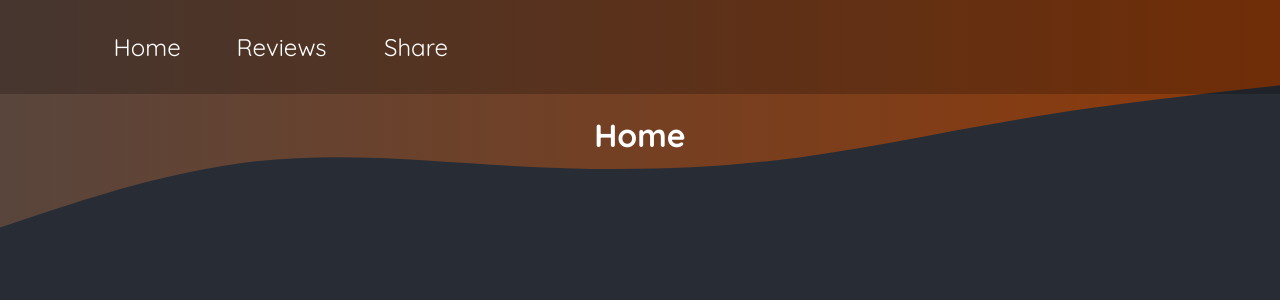
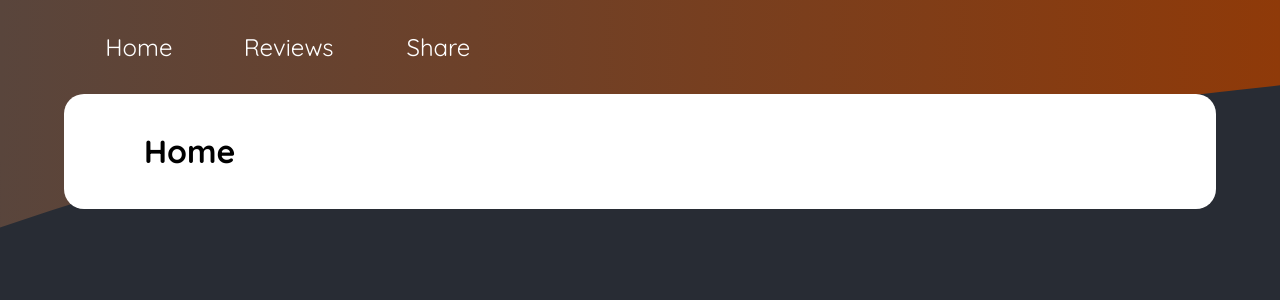
Before and after one commit to sean-xiao-zhao7/nextjs-meals, a Next.js app: page / in a window 1280 px wide. Shown: the top 300 px of the page. Built offline with nearby package versions, Linux system fonts and the light colour scheme.

Commit message:
Add new layout styles

```diff
--- a/app/globals.css
+++ b/app/globals.css
@@ -1,16 +1,17 @@
-@import url('https://fonts.googleapis.com/css2?family=Quicksand:wght@400;600;700&family=Montserrat:wght@400;700&display=swap');
+@import url("https://fonts.googleapis.com/css2?family=Quicksand:wght@400;600;700&family=Montserrat:wght@400;700&display=swap");
 
 * {
     box-sizing: border-box;
 }
 
 html {
-  font-family: 'Quicksand', sans-serif;
+    font-family: "Quicksand", sans-serif;
 }
 
 body {
+    background: radial-gradient(#282c34, #282c34);
+    padding: 0 5%;
     margin: 0;
-  background: radial-gradient(#282c34, #282c34);
 }
 
 .header-background {
@@ -46,7 +47,7 @@ svg {
     -webkit-text-fill-color: transparent;
     background-size: cover;
     background-position: center;
-  font-family: 'Montserrat', sans-serif;
+    font-family: "Montserrat", sans-serif;
 }
 
 .not-found p,
@@ -55,3 +56,9 @@ svg {
     font-weight: 500;
     color: #ddd8d8;
 }
+
+body > main {
+    background-color: white;
+    border-radius: 20px;
+    padding: 1rem 5rem;
+}
--- a/app/globals_back.css
+++ /dev/null
@@ -1,33 +0,0 @@
-@tailwind base;
-@tailwind components;
-@tailwind utilities;
-
-:root {
-  --foreground-rgb: 0, 0, 0;
-  --background-start-rgb: 214, 219, 220;
-  --background-end-rgb: 255, 255, 255;
-}
-
-@media (prefers-color-scheme: dark) {
-  :root {
-    --foreground-rgb: 255, 255, 255;
-    --background-start-rgb: 0, 0, 0;
-    --background-end-rgb: 0, 0, 0;
-  }
-}
-
-body {
-  color: rgb(var(--foreground-rgb));
-  background: linear-gradient(
-      to bottom,
-      transparent,
-      rgb(var(--background-end-rgb))
-    )
-    rgb(var(--background-start-rgb));
-}
-
-@layer utilities {
-  .text-balance {
-    text-wrap: balance;
-  }
-}
--- a/app/page.tsx
+++ b/app/page.tsx
@@ -1,7 +1,7 @@
 export default function App() {
     return (
         <main>
-            <h1 style={{ color: "white", textAlign: "center" }}>Home</h1>
+            <h1>Home</h1>
         </main>
     );
 }
--- a/app/reviews/[slug]/page.tsx
+++ b/app/reviews/[slug]/page.tsx
@@ -1,9 +1,7 @@
 export default function ShareSlug() {
     return (
         <main>
-            <h1 style={{ color: "white", textAlign: "center" }}>
-                Slug this joint!
-            </h1>
+            <h1>Slug this joint!</h1>
         </main>
     );
 }
--- a/app/reviews/page.tsx
+++ b/app/reviews/page.tsx
@@ -1,7 +1,7 @@
 export default function Reviews() {
     return (
         <main>
-            <h1 style={{ color: "white", textAlign: "center" }}>Reviews</h1>
+            <h1>Reviews</h1>
         </main>
     );
 }
--- a/app/reviews/social/page.tsx
+++ b/app/reviews/social/page.tsx
@@ -1,9 +1,7 @@
 export default function Social() {
     return (
         <main>
-            <h1 style={{ color: "white", textAlign: "center" }}>
-                Review social
-            </h1>
+            <h1>Review social</h1>
         </main>
     );
 }
--- a/app/share/page.tsx
+++ b/app/share/page.tsx
@@ -1,7 +1,7 @@
 export default function Share() {
     return (
         <main>
-            <h1 style={{ color: "white", textAlign: "center" }}>Share</h1>
+            <h1>Share</h1>
         </main>
     );
 }
--- a/app/styles/layouts/main-layout.css
+++ b/app/styles/layouts/main-layout.css
@@ -3,12 +3,12 @@ menu {
     flex-direction: row;
     width: 100%;
     margin: 0;
-    padding: 0 5rem;
-    background-color: #00000038;
+    padding: 0;
+    /* background-color: #00000038; */
 }
 menu li {
     list-style: none;
-    width: 12%;
+    width: 13%;
 }
 
 menu li a {
```
Lines whose indentation alone changed are shown as unchanged.
